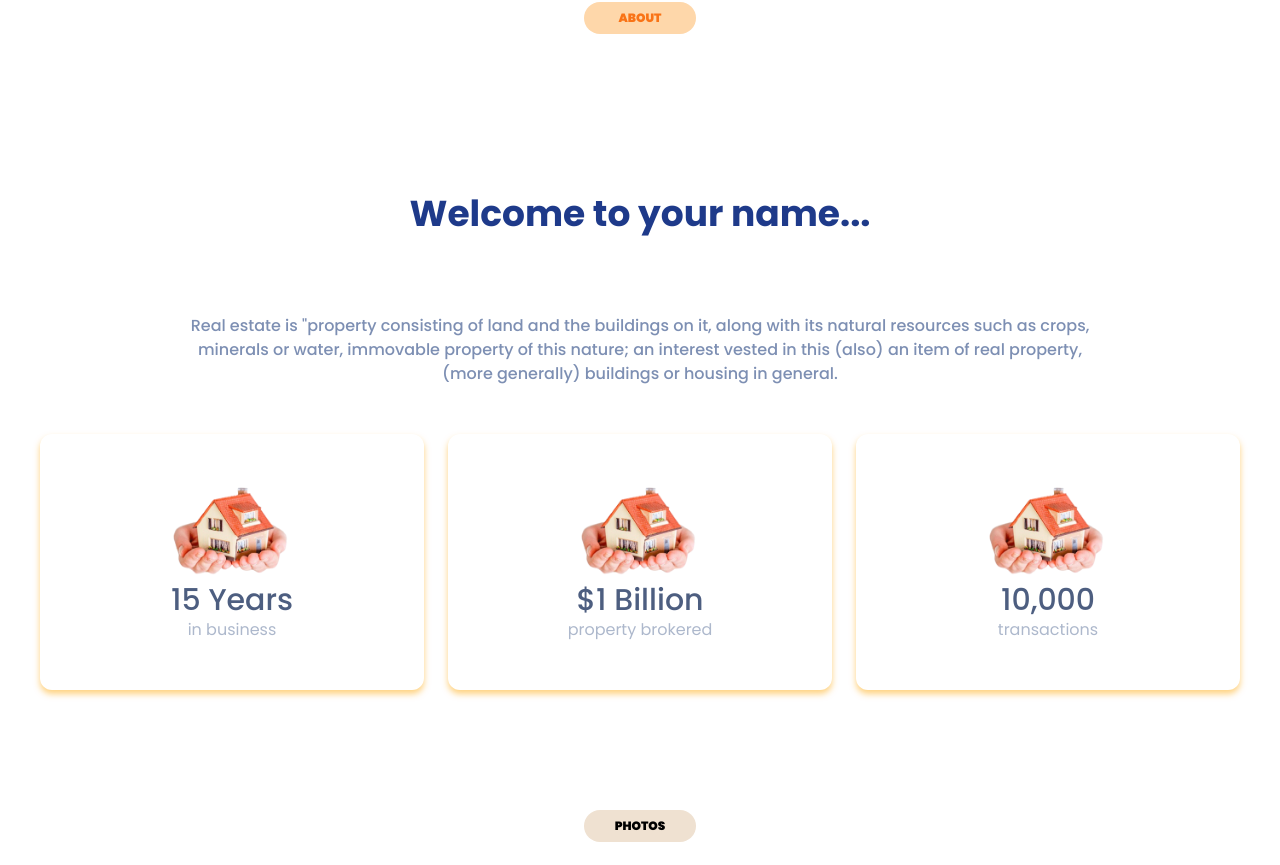
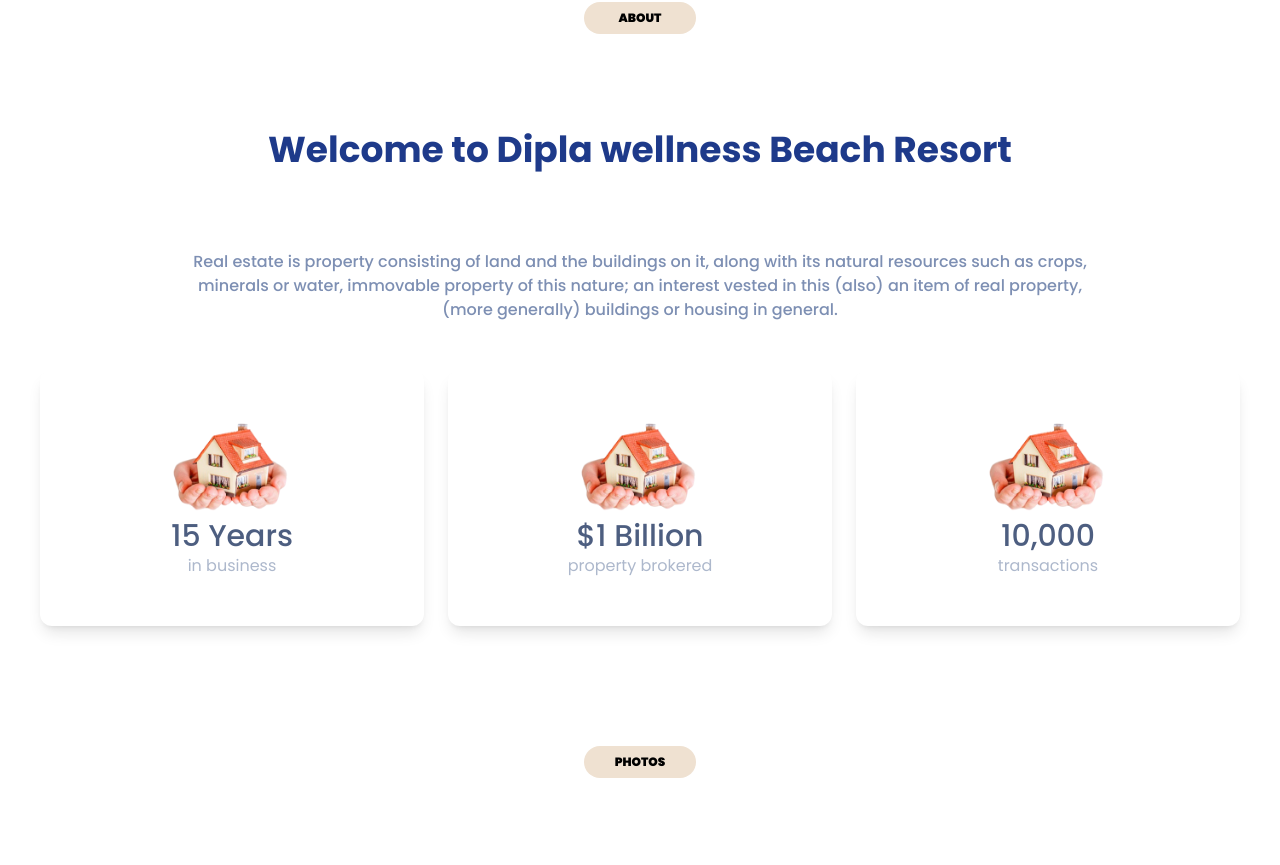
Before and after one commit to akoliyanirmal/Real-Estate, a Next.js app: page / in a window 1280 px wide. Shown: the part 910-1775 px from the top of the page. Built offline with nearby package versions, Linux system fonts and the light colour scheme.

Commit message:
add css in about page

```diff
--- a/src/components/about.jsx
+++ b/src/components/about.jsx
@@ -11,25 +11,25 @@ export default function About({
   cardSubText3,
 }) {
   return (
-    <div id="about-container" className="relative p-4 mb-4">
+    <div id="about" className="relative p-4 mb-4">
       <div className="flex justify-center items-center">
-        <button className="mt-24 mb-4 bg-orange-200 hover:bg-blue-600 px-4 py-1 rounded-2xl text-orange-500 hover:text-black h-8 w-28 font-black text-xs uppercase cursor-pointer">
+        <button className="mt-24 mb-4 bg-[#EFE1D1] dark:bg-[#334756] text-black dark:text-white px-4 py-1 rounded-2xl h-8 w-28 font-black text-xs uppercase cursor-pointer">
           ABOUT
         </button>
       </div>
 
       <div className="relative">
         <div className="flex flex-col justify-center items-center mt-20">
-          <p className="text-4xl text-blue-900 font-bold text-center z-20 relative mt-16 dark:text-gray-300">
-            Welcome to your name...
+          <p className="text-4xl text-blue-900 font-bold text-center z-20 relative dark:text-gray-300">
+            Welcome to Dipla wellness Beach Resort
           </p>
         </div>
       </div>
 
       <div className="relative justify-center items-center">
         <p className="font-medium text-base text-center mt-20 text-bluePText">
-          Real estate is &quot;property consisting of land and the buildings on
-          it, along with its natural resources such as crops,
+          Real estate is property consisting of land and the buildings on it,
+          along with its natural resources such as crops,
           <br /> minerals or water, immovable property of this nature; an
           interest vested in this (also) an item of real property,
           <br /> (more generally) buildings or housing in general.
@@ -37,10 +37,7 @@ export default function About({
       </div>
 
       <div className="flex flex-col sm:flex-row justify-center items-center mt-12">
-        <div
-          className="bg-white py-12 px-6 h-64 w-72 sm:w-80 lg:w-96 mr-0 sm:mr-6 flex flex-col justify-center items-center rounded-xl shadow-md mb-5 dark:bg-slate-700"
-          style={{ boxShadow: "0 4px 6px rgba(255, 165, 0, 0.5)" }}
-        >
+        <div className="bg-white py-12 px-6 h-64 w-72 sm:w-80 lg:w-96 mr-0 sm:mr-6 flex flex-col justify-center items-center rounded-xl mb-5 dark:bg-slate-700 shadow-lg dark:shadow-[0_2px_6px_rgba(255,255,0,0.5)]">
           <Image src={about1} height={150} width={150} alt="onephoto" />
           <p className="font-medium text-xl sm:text-2xl lg:text-3xl leading-10 text-blueCardTitle capitalize dark:text-gray-100">
             {cardTitle1}
@@ -49,10 +46,8 @@ export default function About({
             {cardSubText1}
           </p>
         </div>
-        <div
-          className="bg-white py-12 px-6 h-64 w-72 sm:w-80 lg:w-96 mr-0 sm:mr-6 flex flex-col justify-center items-center rounded-xl shadow-md mb-5 dark:bg-slate-700"
-          style={{ boxShadow: "0 4px 6px rgba(255, 165, 0, 0.5)" }}
-        >
+
+        <div className="bg-white py-12 px-6 h-64 w-72 sm:w-80 lg:w-96 mr-0 sm:mr-6 flex flex-col justify-center items-center rounded-xl mb-5 dark:bg-slate-700 shadow-lg dark:shadow-[0_2px_6px_rgba(255,255,0,0.5)]">
           <Image src={about1} height={150} width={150} alt="onephoto" />
           <p className="font-medium text-xl sm:text-2xl lg:text-3xl leading-10 text-blueCardTitle capitalize dark:text-gray-100">
             {cardTitle2}
@@ -61,10 +56,8 @@ export default function About({
             {cardSubText2}
           </p>
         </div>
-        <div
-          className="bg-white py-12 px-6 h-64 w-72 sm:w-80 lg:w-96 flex flex-col justify-center items-center rounded-xl shadow-md mb-5 dark:bg-slate-700"
-          style={{ boxShadow: "0 4px 6px rgba(255, 165, 0, 0.5)" }}
-        >
+
+        <div className="bg-white py-12 px-6 h-64 w-72 sm:w-80 lg:w-96 flex flex-col justify-center items-center rounded-xl mb-5 dark:bg-slate-700 shadow-lg dark:shadow-[0_2px_6px_rgba(255,255,0,0.5)]">
           <Image src={about1} height={150} width={150} alt="onephoto" />
           <p className="font-medium text-xl sm:text-2xl lg:text-3xl leading-10 text-blueCardTitle capitalize dark:text-gray-100">
             {cardTitle3}
```
